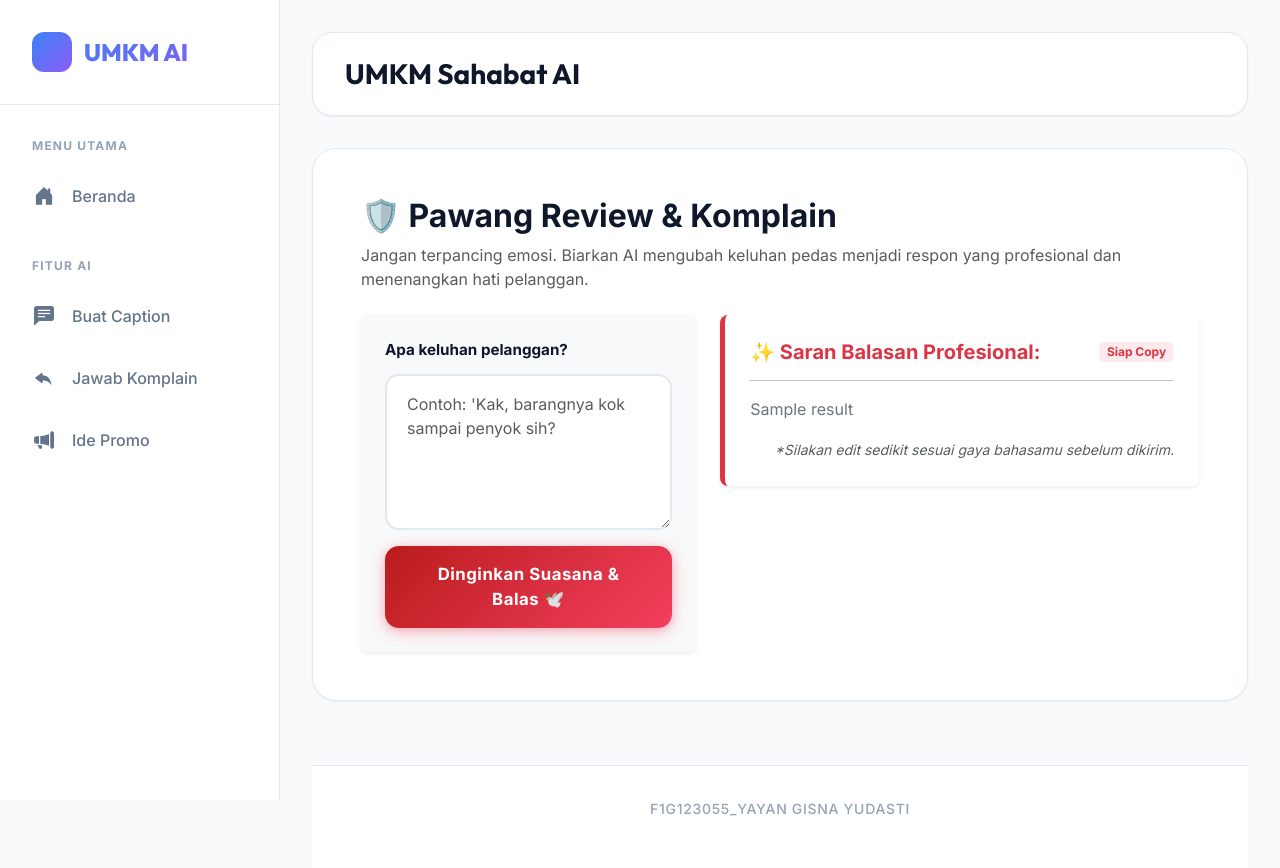
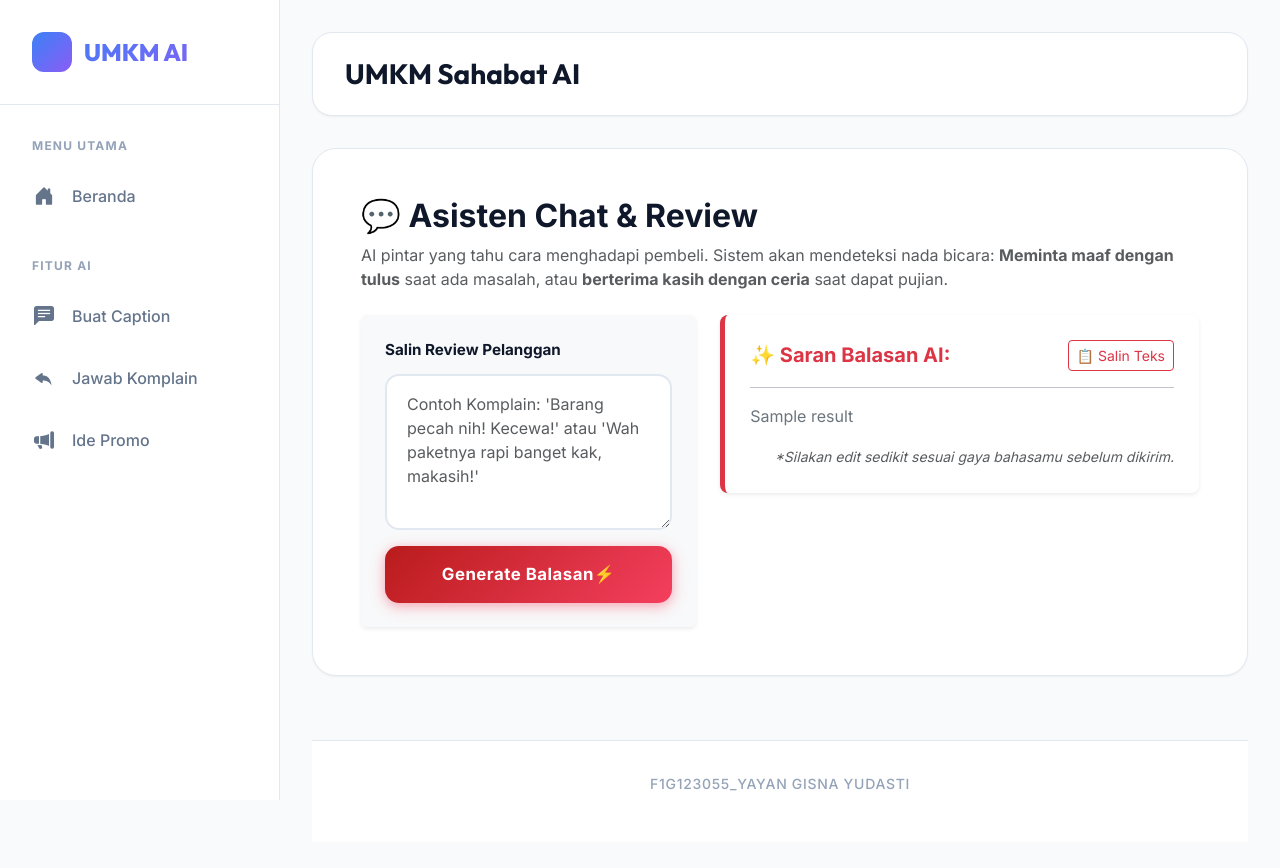
Before and after one commit to AyanGYdsti/F1G123055_AICP_MINI_PROJECT, a Flask app: template templates/responder.html in a window 1280 px wide. Shown: the top 868 px of the page. After the commit the page ends 800 px from the top, so only its background shows below. Run offline with Flask 3, Linux system fonts and the light colour scheme; the template is opened without the code that fills it: most values are stand-ins (such as "Sample title", 1, 10 or a date in 2020).

Commit message:
fix typo

```diff
--- a/app.py
+++ b/app.py
@@ -89,10 +89,10 @@ def caption():
 
         INSTRUKSI KHUSUS:
         1. Buat 3 Gaya Kontras:
-           - Opsi 1: Gaya Santai & Gaul (Bestie).
-           - Opsi 2: Gaya Formal & Elegan (Professional).
-           - Opsi 3: Gaya Lucu/Humoris.
-        2. Panjang: Sesuai request '{panjang_teks}'.
+            - Opsi 1: Gaya Santai & Gaul (Bestie).
+            - Opsi 2: Gaya Formal & Elegan (Professional).
+            - Opsi 3: Gaya Lucu/Humoris.
+        2. Panjang: Sesuai request '{panjang_teks}', untuk teks singkat gunakan 1-2 kalimat, sedangkan untuk teks panjang gunakan lebih panjang kalimatnya dan minimal 5 kalimat.
         3. Hashtag: gunakan hastag, hastagnya jangan spasi di setiap opsi, sertakan 5 hashtag relevan di akhir. untuk hastag jangan di spasi dengan (#)
         """
 
--- a/templates/caption.html
+++ b/templates/caption.html
@@ -31,7 +31,7 @@
             </div>
 
             <button type="submit" class="btn btn-primary w-100 py-2 fw-bold shadow-sm">
-                Racik Caption Sekarang ✨
+                Generate Caption Sekarang ✨
             </button>
         </form>
     </div>
--- a/templates/responder.html
+++ b/templates/responder.html
@@ -2,20 +2,20 @@
 
 {% block content %}
 <div class="mb-4">
-    <h2 class="fw-bold">🛡️ Pawang Review & Komplain</h2>
-    <p class="text-muted">Jangan terpancing emosi. Biarkan AI mengubah keluhan pedas menjadi respon yang profesional dan menenangkan hati pelanggan.</p>
+    <h2 class="fw-bold">💬 Asisten Chat & Review</h2>
+    <p class="text-muted">AI pintar yang tahu cara menghadapi pembeli. Sistem akan mendeteksi nada bicara: <b>Meminta maaf dengan tulus</b> saat ada masalah, atau <b>berterima kasih dengan ceria</b> saat dapat pujian.</p>
 </div>
 
 <div class="row">
     <div class="col-md-5">
         <form method="POST" class="card p-4 shadow-sm border-0 bg-light">
             <div class="mb-3">
-                <label class="form-label fw-bold">Apa keluhan pelanggan?</label>
+                <label class="form-label fw-bold">Salin Review Pelanggan</label>
                 <textarea name="komplain" class="form-control" rows="5"
-                    placeholder="Contoh: 'Kak, barangnya kok sampai penyok sih?" required></textarea>
-                </div>
+                    placeholder="Contoh Komplain: 'Barang pecah nih! Kecewa!' atau 'Wah paketnya rapi banget kak, makasih!'" required></textarea>
+            </div>
             <button type="submit" class="btn btn-danger w-100 ">
-                Dinginkan Suasana & Balas 🕊️
+                Generate Balasan⚡
             </button>
         </form>
     </div>
@@ -24,11 +24,13 @@
         {% if result %}
         <div class="result-box mt-3 mt-md-0 shadow-sm" style="border-left: 5px solid #dc3545; padding: 25px; background: white; border-radius: 8px;">
             <div class="d-flex justify-content-between align-items-center mb-3">
-                <h5 class="mb-0 text-danger fw-bold">✨ Saran Balasan Profesional:</h5>
-                <span class="badge bg-danger bg-opacity-10 text-danger">Siap Copy</span>
+                <h5 class="mb-0 text-danger fw-bold">✨ Saran Balasan AI:</h5>
+                <button onclick="copyText()" id="copyBtn" class="btn btn-sm btn-outline-danger">
+                    📋 Salin Teks
+                </button>
             </div>
             <hr>
-            <div class="markdown-result text-secondary">
+            <div id="hasilResponder" class="markdown-result text-secondary">
                 {{ result | safe }}
             </div>
             <div class="mt-3 text-end">
@@ -38,10 +40,35 @@
         {% else %}
         <div class="d-flex align-items-center justify-content-center h-100 text-center text-muted border rounded-3 p-4" style="border-style: dashed !important; background-color: #f8f9fa;">
             <div>
-                <p class="mb-0">Belum ada input. <br>Masukkan chat pelanggan di samping untuk melihat keajaiban. ✨</p>
+                <p class="mb-0">Belum ada input. <br>Masukkan chat atau review pelanggan di samping (baik/buruk) untuk melihat hasilnya. ✨</p>
             </div>
         </div>
         {% endif %}
     </div>
 </div>
+<script>
+    function copyText() {
+        var textElement = document.getElementById("hasilResponder");
+
+        navigator.clipboard.writeText(textElement.innerText).then(function() {
+            var btn = document.getElementById("copyBtn");
+            var originalText = btn.innerHTML;
+
+            // Ubah tombol jadi feedback sukses
+            btn.innerHTML = "✅ Tersalin!";
+            btn.classList.remove("btn-outline-danger");
+            btn.classList.add("btn-success");
+
+            // Kembalikan tombol setelah 2 detik
+            setTimeout(function() {
+                btn.innerHTML = originalText;
+                btn.classList.remove("btn-success");
+                btn.classList.add("btn-outline-danger");
+            }, 2000);
+        }).catch(function(err) {
+            console.error('Gagal menyalin: ', err);
+            alert("Gagal menyalin otomatis.");
+        });
+    }
+</script>
 {% endblock %}
```
Also changed, not shown: templates/promo.html (+5 -5 lines).
